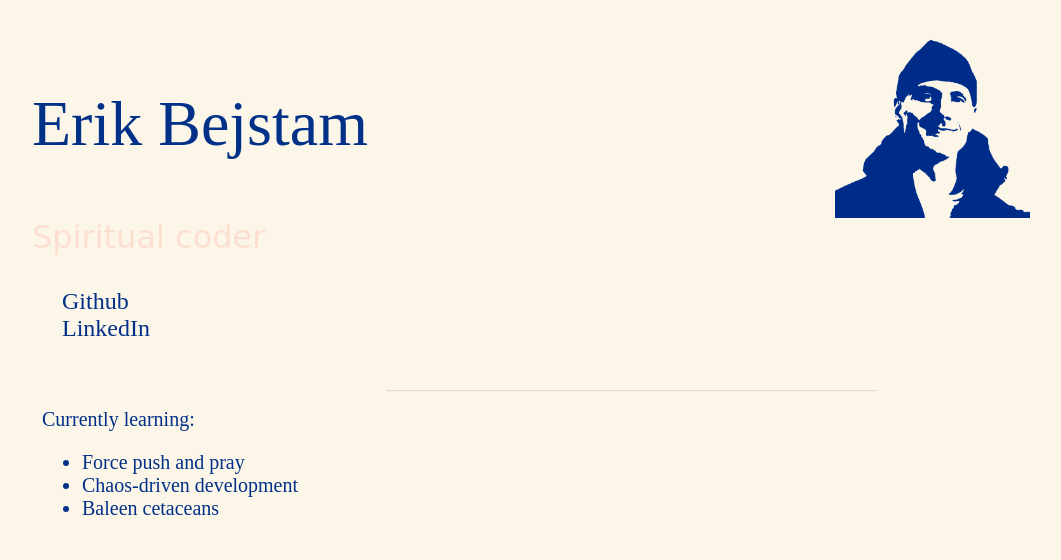
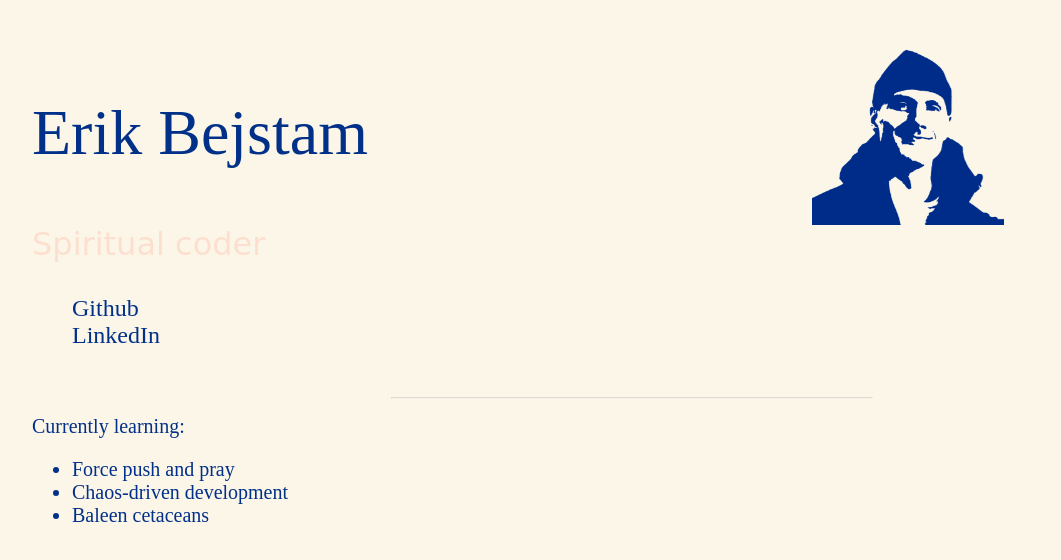
Before and after one commit to erikbejstam/cv, a plain HTML site: page index.html in a window 1280 px wide. Shown: the whole page, without its empty margins (8-1069 px from the left). Drawn offline with Linux system fonts and the light colour scheme; a web font is replaced by a local one.

Commit message:
Symmetrize margins

```diff
--- a/style.css
+++ b/style.css
@@ -7,7 +7,7 @@ body {
     color: rgb(0, 48, 136);
     font-size: 2em;
 
-    margin: 30px;
+    margin: 40px;
 }
 
 .main-container {
@@ -26,7 +26,6 @@ body {
 
 h1 {
     font-weight: 400;
-    margin: 10px;
     flex: 0 0 65%;
 }
 
@@ -61,7 +60,6 @@ hr {
 }
 
 .about {
-    margin-left: 10px;
     font-size: 1em;
     font-family: cursive;
     color: rgb(255, 97, 61);
@@ -72,8 +70,6 @@ hr {
     display: flex;
     flex-direction: column;
     justify-content: flex-start;
-
-    padding-left: 20px;
     font-size: 20px;
 }
 
```
Also changed, not shown: index.html (indentation only).
